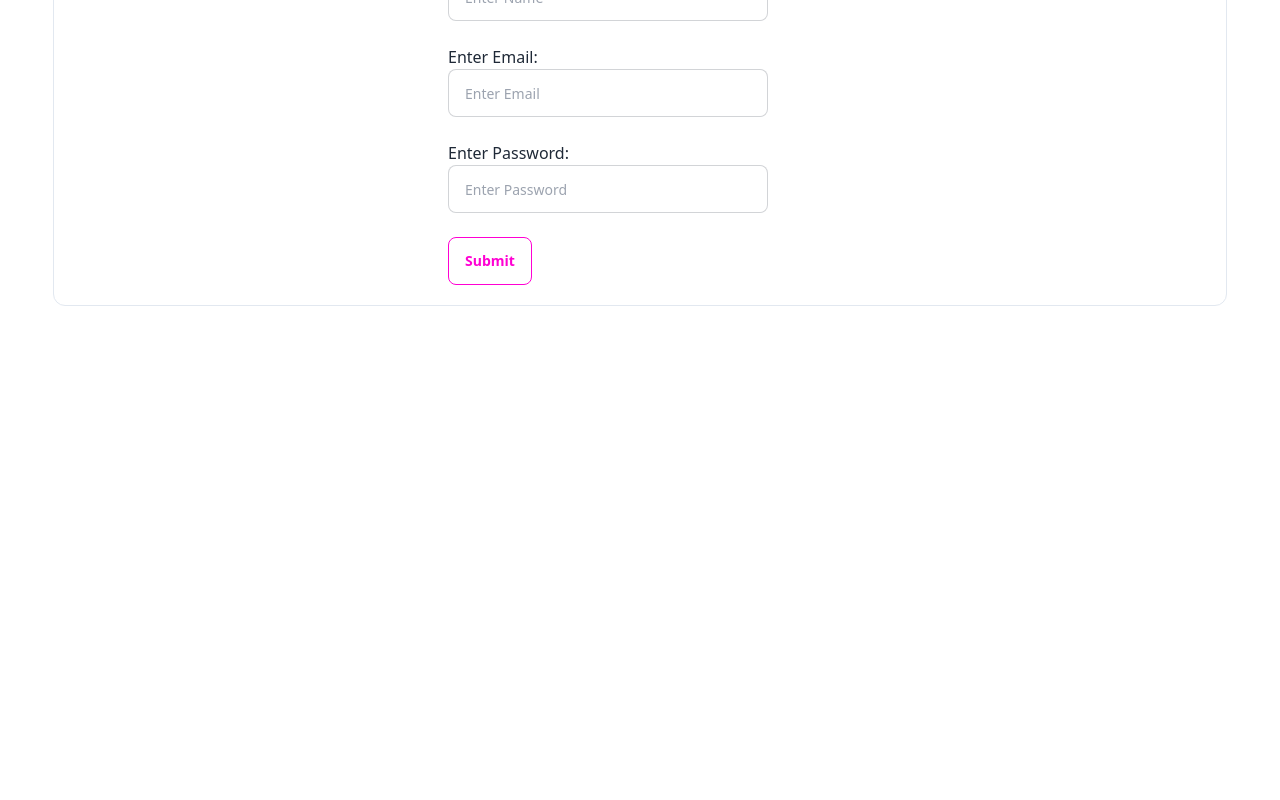
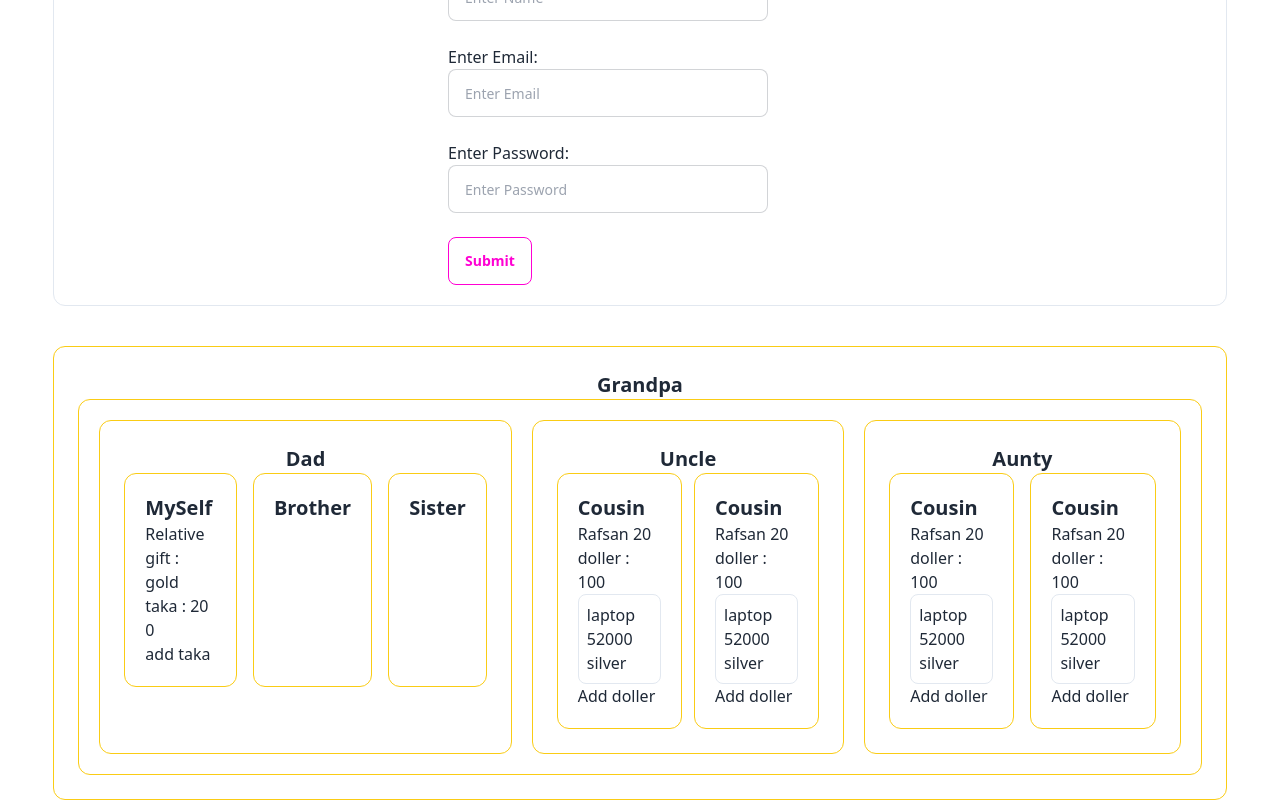
Before and after one commit to MukitHossen7/simple-from-use-react, a React (Vite) app: page / in a window 1280 px wide. Shown: the part 1654-2454 px from the top of the page. Before the commit the page ends 1960 px from the top, so only its background shows below. Built offline with nearby package versions, Linux system fonts and the light colour scheme.

Commit message:
using context api

```diff
--- a/src/App.jsx
+++ b/src/App.jsx
@@ -1,4 +1,5 @@
 import CustomHookFrom from "./Components/CustomHookFrom/CustomHookFrom";
+import Grandpa from "./Components/Grandpa/Grandpa";
 import SimpleFrom from "./Components/SimpleFrom/SimpleFrom";
 import StateFullFrom from "./Components/StateFullFrom/StateFullFrom";
 import UncontrolledFrom from "./Components/UncontrolledFrom/UncontrolledFrom";
@@ -10,6 +11,7 @@ function App() {
       <StateFullFrom></StateFullFrom>
       <UncontrolledFrom></UncontrolledFrom>
       <CustomHookFrom></CustomHookFrom>
+      <Grandpa></Grandpa>
     </>
   );
 }
--- /dev/null
+++ b/src/Components/Aunty/Aunty.jsx
@@ -0,0 +1,15 @@
+import Cousin from "../Cousin/Cousin";
+
+const Aunty = () => {
+  return (
+    <div className="p-6 border border-yellow-400 rounded-xl">
+      <h2 className="font-bold text-xl text-center">Aunty</h2>
+      <div className="flex gap-4">
+        <Cousin></Cousin>
+        <Cousin></Cousin>
+      </div>
+    </div>
+  );
+};
+
+export default Aunty;
--- /dev/null
+++ b/src/Components/Brother/Brother.jsx
@@ -0,0 +1,9 @@
+const Brother = () => {
+  return (
+    <div className="border border-yellow-400 rounded-xl p-5">
+      <h2 className="font-bold text-xl">Brother</h2>
+    </div>
+  );
+};
+
+export default Brother;
--- /dev/null
+++ b/src/Components/Cousin/Cousin.jsx
@@ -0,0 +1,12 @@
+import Rafsan from "../Rafsan/Rafsan";
+
+const Cousin = () => {
+  return (
+    <div className="border border-yellow-400 rounded-xl p-5">
+      <h2 className="font-bold text-xl">Cousin</h2>
+      <Rafsan></Rafsan>
+    </div>
+  );
+};
+
+export default Cousin;
--- /dev/null
+++ b/src/Components/Dad/Dad.jsx
@@ -0,0 +1,18 @@
+import Brother from "../Brother/Brother";
+import MySelf from "../MySelf/MySelf";
+import Sister from "../Sister/Sister";
+
+const Dad = () => {
+  return (
+    <div className="p-6 border border-yellow-400 rounded-xl">
+      <h2 className="font-bold text-xl text-center">Dad</h2>
+      <div className="flex gap-4">
+        <MySelf></MySelf>
+        <Brother></Brother>
+        <Sister></Sister>
+      </div>
+    </div>
+  );
+};
+
+export default Dad;
--- /dev/null
+++ b/src/Components/Grandpa/Grandpa.jsx
@@ -0,0 +1,42 @@
+import { createContext, useState } from "react";
+import Aunty from "../Aunty/Aunty";
+import Dad from "../Dad/Dad";
+import Uncle from "../Uncle/Uncle";
+
+export const AssetsContext = createContext();
+export const LaptopContext = createContext();
+
+const Grandpa = () => {
+  const product = {
+    name: "laptop",
+    price: 52000,
+    color: "silver",
+  };
+  const [menay, setMenay] = useState(0);
+  const [doller, setDoller] = useState(100);
+  return (
+    <div className="w-11/12 mx-auto p-6 border border-yellow-400 rounded-xl mt-10">
+      <h2 className="font-bold text-xl text-center">Grandpa</h2>
+      <div className="border border-yellow-400 rounded-xl p-5 flex justify-between gap-5">
+        <LaptopContext.Provider value={product}>
+          <AssetsContext.Provider
+            value={{
+              name: "gold",
+              taka: 20,
+              menay,
+              setMenay,
+              doller,
+              setDoller,
+            }}
+          >
+            <Dad></Dad>
+            <Uncle></Uncle>
+            <Aunty></Aunty>
+          </AssetsContext.Provider>
+        </LaptopContext.Provider>
+      </div>
+    </div>
+  );
+};
+
+export default Grandpa;
--- /dev/null
+++ b/src/Components/MySelf/MySelf.jsx
@@ -0,0 +1,12 @@
+import Relative from "../Relative/Relative";
+
+const MySelf = () => {
+  return (
+    <div className="border border-yellow-400 rounded-xl p-5">
+      <h2 className="font-bold text-xl">MySelf</h2>
+      <Relative></Relative>
+    </div>
+  );
+};
+
+export default MySelf;
--- /dev/null
+++ b/src/Components/Rafsan/Rafsan.jsx
@@ -0,0 +1,21 @@
+import { useContext } from "react";
+import { AssetsContext, LaptopContext } from "../Grandpa/Grandpa";
+
+const Rafsan = () => {
+  const { taka, doller, setDoller } = useContext(AssetsContext);
+  const { name, price, color } = useContext(LaptopContext);
+  return (
+    <div>
+      <p>Rafsan {taka}</p>
+      <p>doller : {doller}</p>
+      <div className="border border-slate-200 p-2 rounded-lg">
+        <h3>{name}</h3>
+        <p>{price}</p>
+        <span>{color}</span>
+      </div>
+      <button onClick={() => setDoller(doller + taka)}>Add doller</button>
+    </div>
+  );
+};
+
+export default Rafsan;
--- /dev/null
+++ b/src/Components/Relative/Relative.jsx
@@ -0,0 +1,17 @@
+import { useContext } from "react";
+import { AssetsContext } from "../Grandpa/Grandpa";
+
+const Relative = () => {
+  const { name, taka, menay, setMenay } = useContext(AssetsContext);
+  return (
+    <div>
+      <h2>Relative</h2>
+      <p>gift : {name}</p>
+      <p>taka : {taka}</p>
+      <p>{menay}</p>
+      <button onClick={() => setMenay(taka + menay)}>add taka</button>
+    </div>
+  );
+};
+
+export default Relative;
--- /dev/null
+++ b/src/Components/Sister/Sister.jsx
@@ -0,0 +1,9 @@
+const Sister = () => {
+  return (
+    <div className="border border-yellow-400 rounded-xl p-5">
+      <h2 className="font-bold text-xl">Sister</h2>
+    </div>
+  );
+};
+
+export default Sister;
--- /dev/null
+++ b/src/Components/Uncle/Uncle.jsx
@@ -0,0 +1,15 @@
+import Cousin from "../Cousin/Cousin";
+
+const Uncle = () => {
+  return (
+    <div className="p-6 border border-yellow-400 rounded-xl">
+      <h2 className="font-bold text-xl text-center">Uncle</h2>
+      <div className="flex gap-3">
+        <Cousin></Cousin>
+        <Cousin></Cousin>
+      </div>
+    </div>
+  );
+};
+
+export default Uncle;
```
